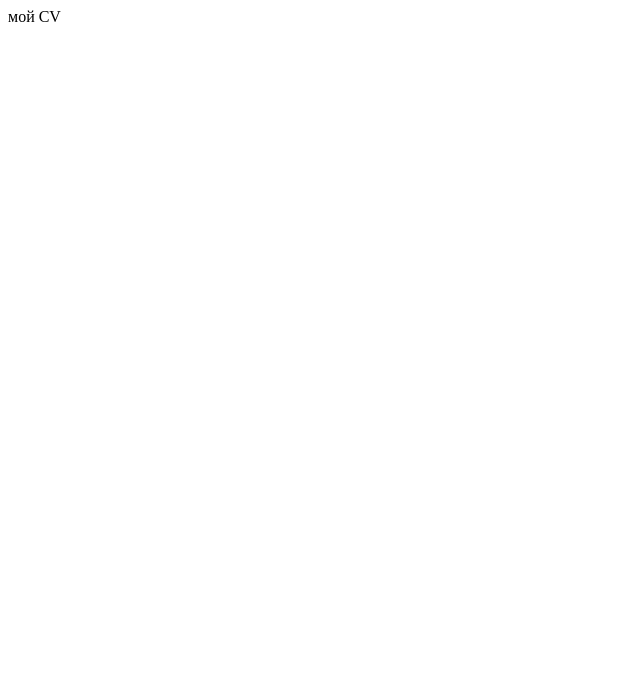
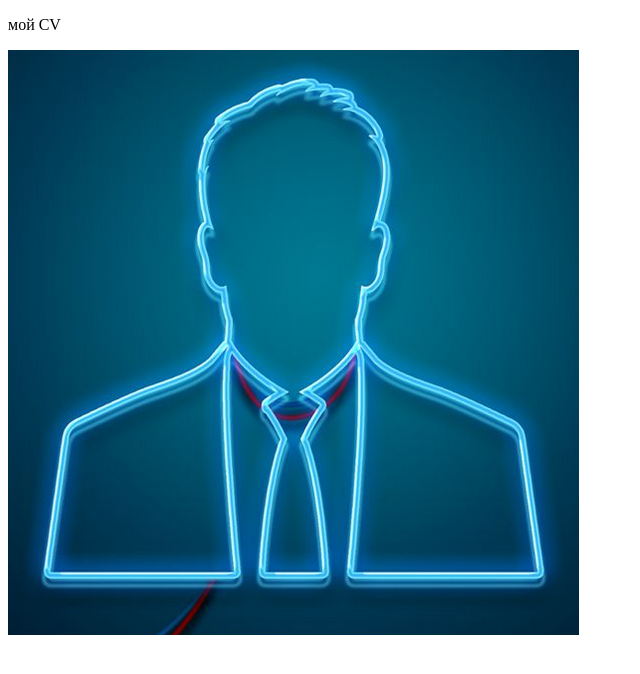
Before and after one commit to NFortis/rsschool-cv, a plain HTML site: page index.html in a window 1280 px wide. Shown: the whole page, without its empty margins (0-640 px from the left). Drawn offline with Linux system fonts and the light colour scheme.

Commit message:
fix: fix code + avatar 2

```diff
--- a/index.html
+++ b/index.html
@@ -4,11 +4,11 @@
     <meta charset="UTF-8">
     <meta http-equiv="X-UA-Compatible" content="IE=edge">
     <meta name="viewport" content="width=device-width, initial-scale=1.0">
-    <link href="style.css" rel="stylesheet" type="text/css" />
+    <link href="./style.css" rel="stylesheet" type="text/css">
     <title>My CV</title>
 </head>
 <body>
-    мой СV
-    <span class="avatar"></span>
+   <p>мой СV </p>
+    <img src="./avatar.PNG" alt="">
 </body>
 </html>
```
